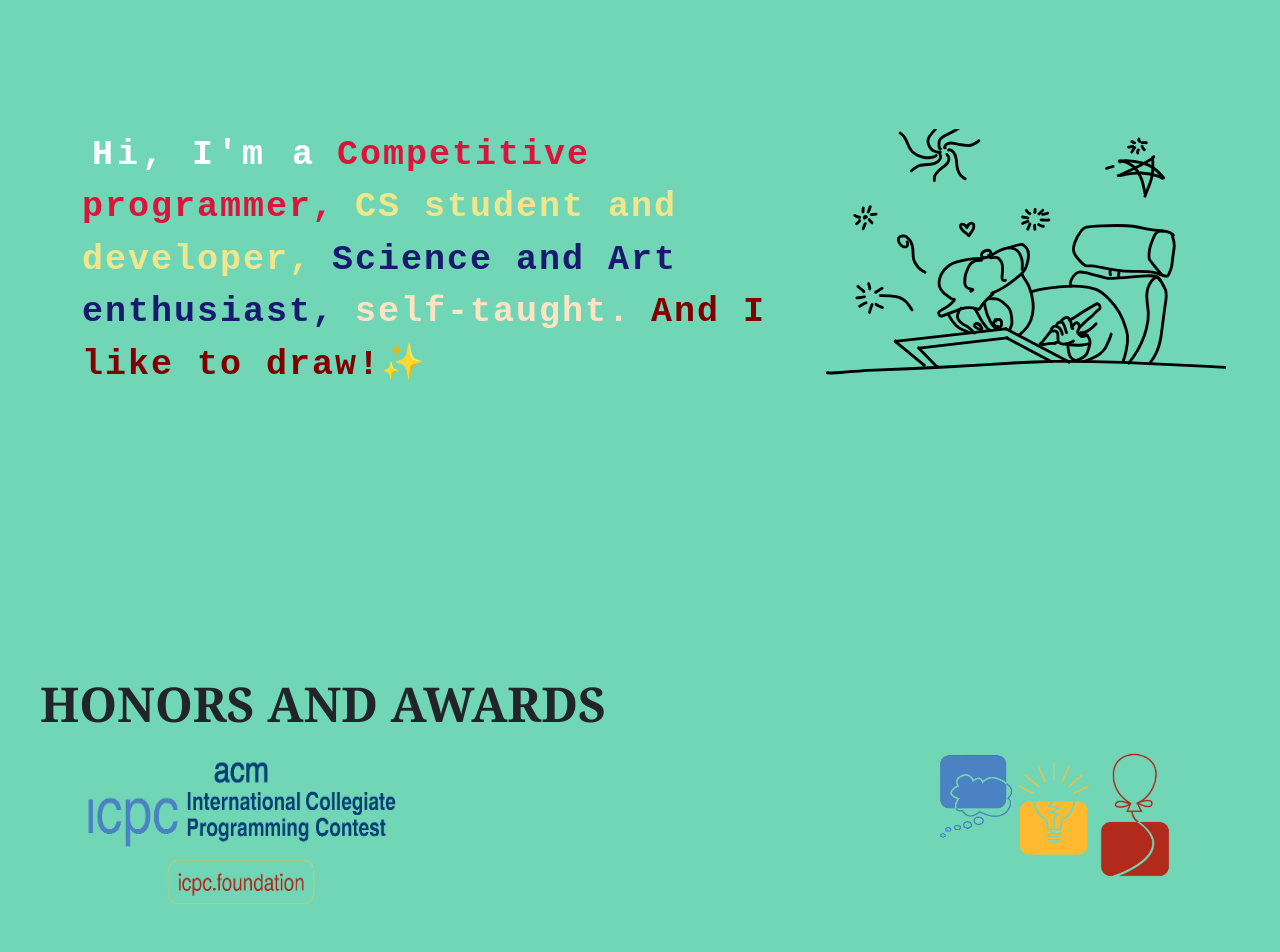
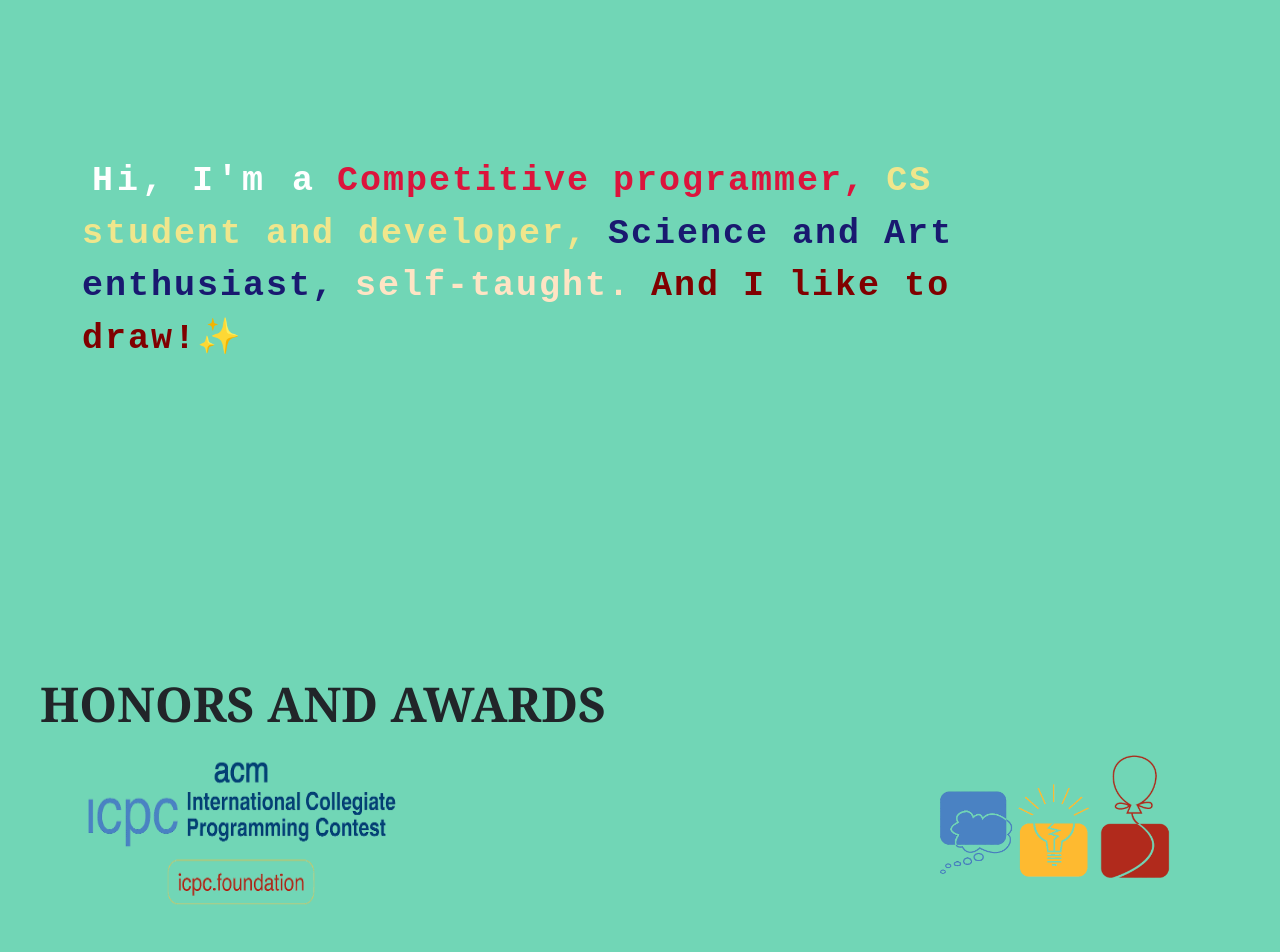
Before and after one commit to L-Anghelo-Chinchilla/portfolio, a React (Create React App) app: page / in a window 1280 px wide. Shown: the part 160-1112 px from the top of the page. Built offline with nearby package versions, Linux system fonts and the light colour scheme.

Commit message:
new version test

```diff
--- a/src/components/Presentation.js
+++ b/src/components/Presentation.js
@@ -69,10 +69,10 @@ const Presentation = () => {
                     <BigP color="bisque" sp="2px">self-taught.</BigP>
                     <BigP color="maroon" sp="2px">And I like to draw!✨ </BigP>
                 </Col>
-                <div style={parent}>
+                {/* <div style={parent}>
                 <Simage pos={"relative"} i={"0s"} src={prog} />
                 <Simage pos={"absolute"} i={"2s"} src={dib}   />
-                </div>
+                </div> */}
             </Row>
         </Container>
     );
--- a/src/components/Project.js
+++ b/src/components/Project.js
@@ -78,19 +78,12 @@ let Link = styled(NavLink)`
     }
 `
 
-let Carusel = styled(Carrussel)`
-height: clamp( 450px , 60%  , 800px);
-width: clamp( 450px , 60% , 800px);
-margin: auto;
-z-index:100;
-
-/* @media only  screen and (max-width: 900px)
-{
-    display: none;
-    width:90vw
-}
-   */
-`
+const styl = {
+    //height: 'min(  9  , 800px)',
+    width: 'min( 85vw , 800px)',
+    margin: 'auto',
+    'z-index':'100'
+  }
 
 const Projects = () => {
     return (
@@ -111,7 +104,7 @@ const Projects = () => {
 
                         <OverlayTrigger placement="top" overlay={tooltip2}>
                         <a target="_blank" href={pro.url}>
-                            <Carusel  images={pro.images} />
+                            <Carrussel styl={styl} images={pro.images} />
                         </a>
                         </OverlayTrigger>
                         <p style={cent} >{pro.desc}</p>
```
